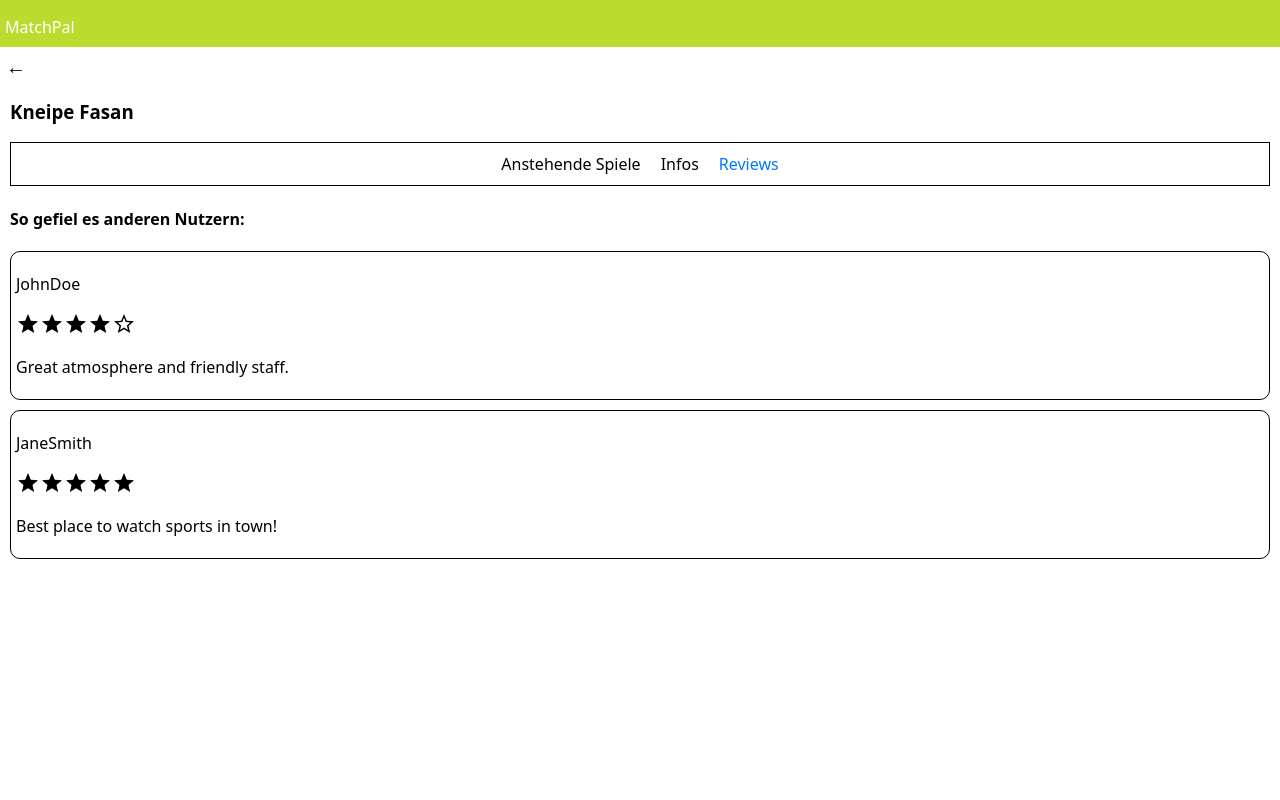
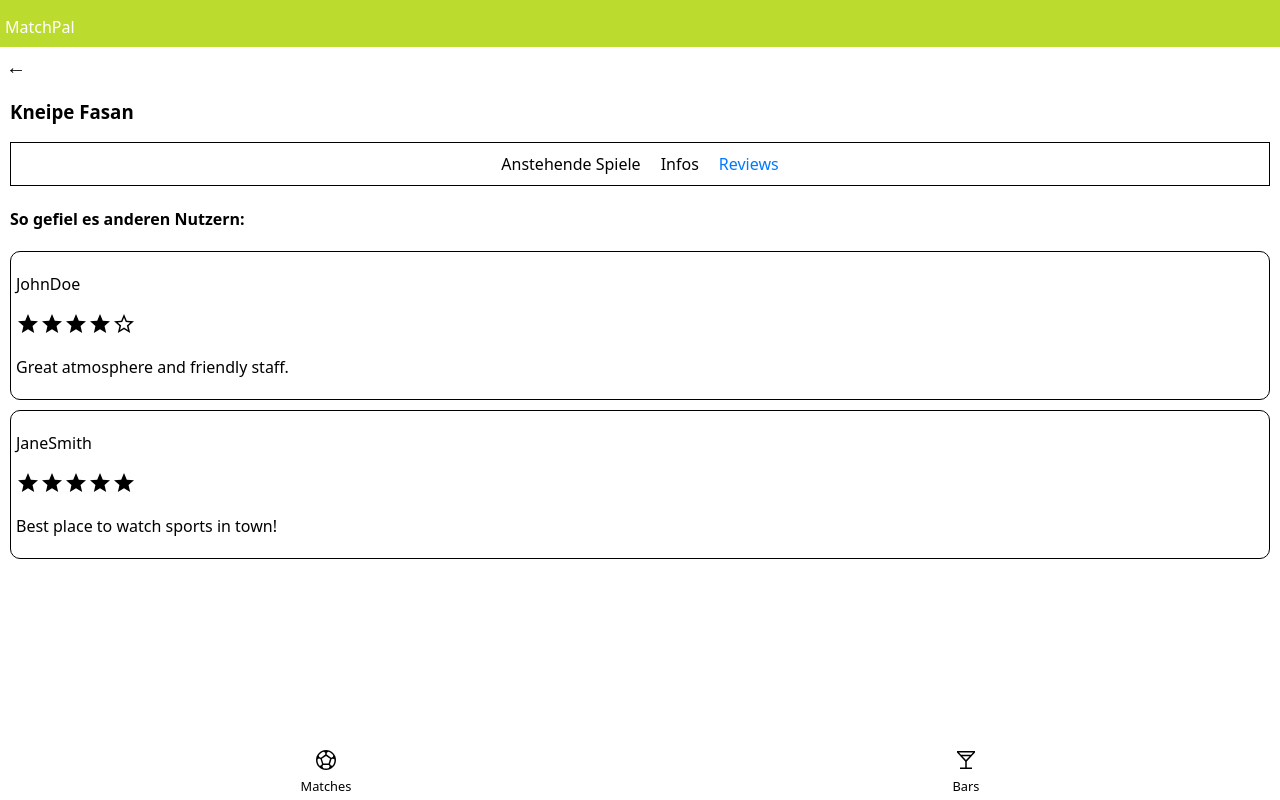
Before and after one commit to sebastianwel/MatchPal, a Next.js app: page /bars/1/reviews in a window 1280 px wide. Built offline with nearby package versions, Linux system fonts and the light colour scheme.

Commit message:
accidently deleted the footer, brought it back

```diff
--- a/pages/bars/[id]/reviews.js
+++ b/pages/bars/[id]/reviews.js
@@ -35,6 +35,7 @@ export default function BarsDetailsReviews({ bars }) {
         <SiteSection isCurrentSection={isCurrentSection}>Reviews</SiteSection>
       </SiteSectionTabs>
       <ReviewsList currentBar={currentBar} />
+      <AppFooter />
     </>
   );
 }
```
